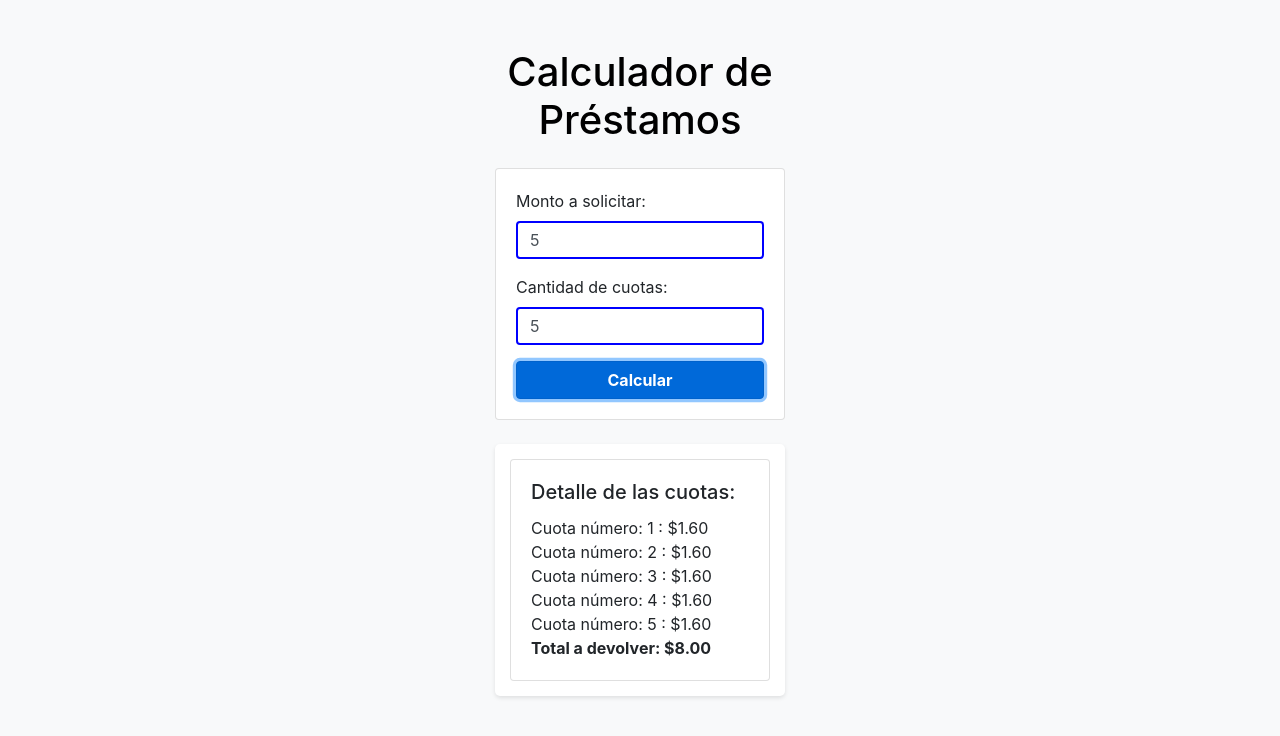
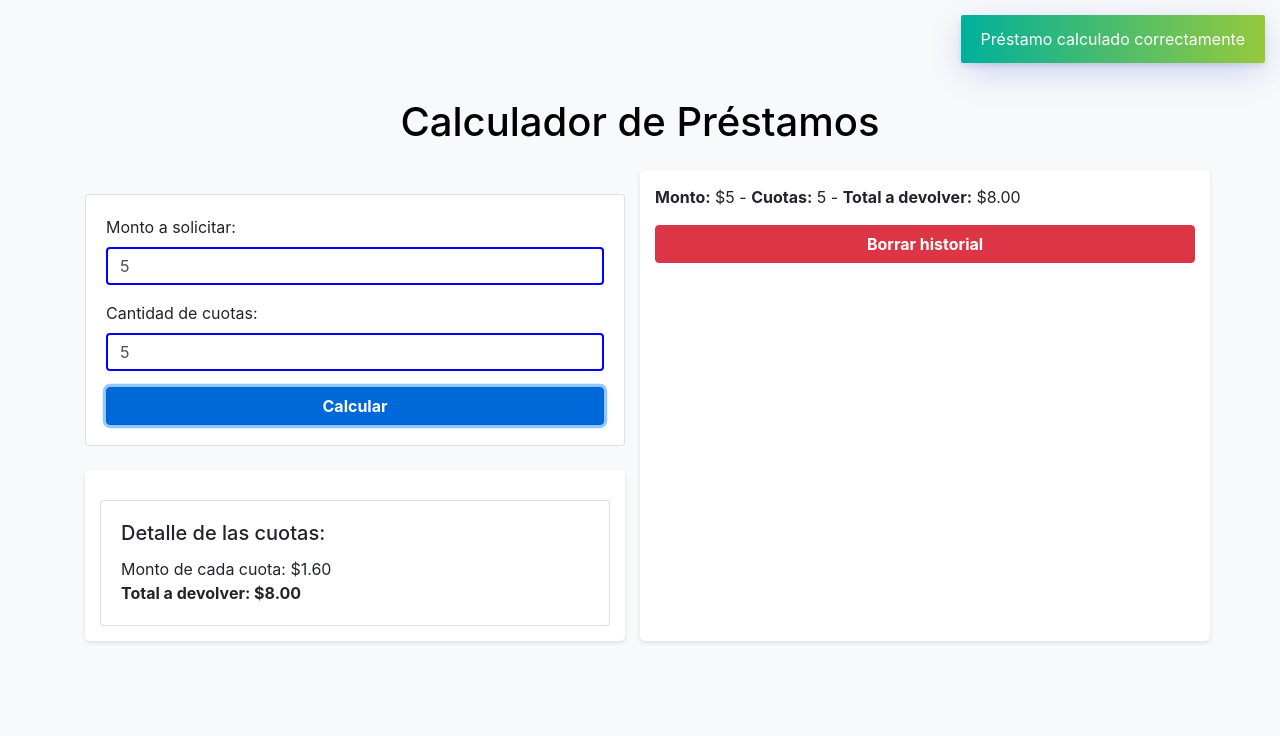
Before and after one commit to Juaanx7/ProyectoFinal-AcostaJavascript, a plain HTML site: page index.html in a window 1280 px wide. Both pictures are taken after typing "5", "5" into the empty fields and a click on the button "Calcular". Drawn offline with nearby package versions, Linux system fonts and the light colour scheme.

Commit message:
implementacion para entrega final

```diff
--- a/index.html
+++ b/index.html
@@ -6,12 +6,20 @@
     <title>Calculador de Préstamos</title>
     <link href="https://stackpath.bootstrapcdn.com/bootstrap/4.5.2/css/bootstrap.min.css" rel="stylesheet">
     <link rel="stylesheet" href="style.css">
-    <script defer src="index.js"></script>
+    <link rel="stylesheet" type="text/css" href="https://cdn.jsdelivr.net/npm/toastify-js/src/toastify.min.css">
+    <!-- Cargar Toastify con defer -->
+    <script src="https://cdn.jsdelivr.net/npm/toastify-js" defer></script>
+    <script type="module" src="./js/index.js" defer></script>
 </head>
 <body>
-    <div class="container mt-5 w-25">
-        <h1 class="text-center">Calculador de Préstamos</h1>
+    <div class="container mt-5">
+        <!-- Título centrado en la página -->
+        <h1 class="text-center mb-4">Calculador de Préstamos</h1>
 
+        <!-- Contenedor principal con flexbox para las dos secciones -->
+        <div class="row">
+            <!-- Sección de Cálculo de préstamo -->
+            <div class="col-md-6">
                 <div class="card mt-4">
                     <div class="card-body">
                         <form id="prestamo-form">
@@ -38,5 +46,11 @@
                 </div>
             </div>
 
+            <!-- Sección de Historial de cálculos (vacía inicialmente) -->
+            <div class="col-md-6" id="historial-container">
+                <!-- El historial será generado desde JavaScript -->
+            </div>
+        </div>
+    </div>
 </body>
 </html>
--- a/index.js
+++ /dev/null
@@ -1,127 +0,0 @@
-  const form = document.getElementById("prestamo-form");
-  const resultadoDiv = document.getElementById("resultado");
-  const montoInput = document.getElementById("monto");
-  const cuotasInput = document.getElementById("cuotas");
-
-  // Se cargan los datos de localStorage
-  cargarDatosDeStorage();
-
-  form.addEventListener("submit", function (event) {
-      event.preventDefault();
-      calcularPrestamo();
-  });
-
-  montoInput.addEventListener("input", validarMonto);
-  cuotasInput.addEventListener("input", validarCuotas);
-
-  function cargarDatosDeStorage() {
-      const datosGuardados = JSON.parse(localStorage.getItem("prestamo"));
-
-      if (datosGuardados) {
-          montoInput.value = datosGuardados.monto;
-          cuotasInput.value = datosGuardados.cuotas;
-          mostrarResultados(datosGuardados.arrayCuotas, datosGuardados.devolucionTotal);
-      }
-  }
-
-  function calcularPrestamo() {
-      const monto = Number(montoInput.value);
-      const cuotas = Number(cuotasInput.value);
-
-      if (cuotas > 12) {
-          resultadoDiv.innerHTML = "<p>¡Superó el máximo de cuotas permitido!</p>";
-          cambiarEstiloInput(cuotasInput, false);
-          return;
-      }
-
-      cambiarEstiloInput(cuotasInput, true); // Cambia a azul si es correcto
-
-      let tasaInteres = calculoInteres(cuotas);
-      let precioCuota = calculoCuotas(monto, tasaInteres, cuotas);
-      let devolucionTotal = devolucion(precioCuota, cuotas);
-
-      let arrayCuotas = [];
-      for (let i = 1; i <= cuotas; i++) {
-          arrayCuotas.push({
-              numeroCuota: i,
-              monto: precioCuota.toFixed(2)
-          });
-      }
-      mostrarResultados(arrayCuotas, devolucionTotal);
-
-      // Guarda datos en el localStorage
-      guardarDatosEnStorage(monto, cuotas, arrayCuotas, devolucionTotal);
-  }
-
-  function guardarDatosEnStorage(monto, cuotas, arrayCuotas, devolucionTotal) {
-      const datos = {
-          monto: monto,
-          cuotas: cuotas,
-          arrayCuotas: arrayCuotas,
-          devolucionTotal: devolucionTotal
-      };
-      localStorage.setItem("prestamo", JSON.stringify(datos));
-  }
-
-  function cambiarEstiloInput(input, esValido) {
-      input.style.borderColor = esValido ? 'blue' : 'red';
-  }
-
-  function validarMonto() {
-      const monto = Number(montoInput.value);
-      // Valida que el monto sea mayor que 0
-      if (monto > 0) {
-          cambiarEstiloInput(montoInput, true);
-      } else {
-          cambiarEstiloInput(montoInput, false);
-      }
-  }
-
-  function validarCuotas() {
-      const cuotas = Number(cuotasInput.value);
-      // Valida que las cuotas estén dentro del rango
-      if (cuotas > 0 && cuotas <= 12) {
-          cambiarEstiloInput(cuotasInput, true);
-      } else {
-          cambiarEstiloInput(cuotasInput, false);
-      }
-  }
-
-  function mostrarResultados(cuotas, total) {
-      document.getElementById("resultado-content").innerHTML = '';
-
-      // Muestra cada cuota
-      cuotas.forEach(cuota => {
-          const cuotaDiv = document.createElement('div');
-          cuotaDiv.textContent = `Cuota número: ${cuota.numeroCuota} : $${cuota.monto}`;
-          document.getElementById("resultado-content").appendChild(cuotaDiv);
-      });
-
-      // Muestra el total a devolver
-      const totalDiv = document.createElement('div');
-      totalDiv.innerHTML = `<strong>Total a devolver: $${total.toFixed(2)}</strong>`;
-      document.getElementById("resultado-content").appendChild(totalDiv);
-  }
-
-  function calculoInteres(cuotas) {
-      let tasaInteres = 0;
-      if (cuotas <= 3) {
-          tasaInteres = 0.30;  // 30% de interés
-      } else if (cuotas <= 6) {
-          tasaInteres = 0.60;  // 60% de interés
-      } else if (cuotas <= 12) {
-          tasaInteres = 0.90;  // 90% de interés
-      }
-      return tasaInteres;
-  }
-
-  function calculoCuotas(monto, tasaInteres, cuotas) {
-      let interes = monto * tasaInteres;
-      let precioCuota = (monto + interes) / cuotas;
-      return precioCuota;
-  }
-
-  function devolucion(precioCuota, cuotas) {
-      let total = precioCuota * cuotas;
-      return total;
-  }
--- /dev/null
+++ b/js/index.js
@@ -0,0 +1,214 @@
+const form = document.getElementById("prestamo-form");
+const resultadoDiv = document.getElementById("resultado");
+const montoInput = document.getElementById("monto");
+const cuotasInput = document.getElementById("cuotas");
+const historialContainer = document.getElementById("historial-container");
+
+// Se cargan los datos de localStorage
+cargarDatosDeStorage();
+
+form.addEventListener("submit", function (event) {
+  event.preventDefault();
+  calcularPrestamo();
+});
+
+montoInput.addEventListener("input", validarMonto);
+cuotasInput.addEventListener("input", validarCuotas);
+
+function cargarDatosDeStorage() {
+  const datosGuardados = JSON.parse(localStorage.getItem("prestamo"));
+
+  if (datosGuardados) {
+    montoInput.value = datosGuardados.monto;
+    cuotasInput.value = datosGuardados.cuotas;
+    mostrarResultados(
+      datosGuardados.arrayCuotas,
+      datosGuardados.devolucionTotal
+    );
+  }
+
+  mostrarHistorial(); // Mostrar historial al cargar la página
+}
+
+function calcularPrestamo() {
+  const monto = Number(montoInput.value);
+  const cuotas = Number(cuotasInput.value);
+
+  if (cuotas > 12) {
+    resultadoDiv.innerHTML = "<p>¡Superó el máximo de cuotas permitido!</p>";
+    cambiarEstiloInput(cuotasInput, false);
+
+    // Mostrar notificación de error con Toastify
+    Toastify({
+      text: "¡Superó el máximo de cuotas permitido!",
+      duration: 3000,
+      style: {
+        background: "linear-gradient(to right, #ff5f6d, #ffc3a0)"
+      }
+    }).showToast();
+
+    return;
+  }
+
+  cambiarEstiloInput(cuotasInput, true); // Cambia a azul si es correcto
+
+  let tasaInteres = calculoInteres(cuotas);
+  let precioCuota = calculoCuotas(monto, tasaInteres, cuotas);
+  let devolucionTotal = devolucion(precioCuota, cuotas);
+
+  let arrayCuotas = [];
+  for (let i = 1; i <= cuotas; i++) {
+    arrayCuotas.push({
+      numeroCuota: i,
+      monto: precioCuota.toFixed(2),
+    });
+  }
+  mostrarResultados(arrayCuotas, devolucionTotal);
+
+  // Guarda datos en el localStorage
+  guardarDatosEnStorage(monto, cuotas, arrayCuotas, devolucionTotal);
+  agregarAlHistorial(monto, cuotas, precioCuota, devolucionTotal);
+
+  // Mostrar notificación de éxito con Toastify
+  Toastify({
+    text: "Préstamo calculado correctamente",
+    duration: 3000,
+    style: {
+      background: "linear-gradient(to right, #00b09b, #96c93d)"
+    }
+  }).showToast();
+}
+
+function guardarDatosEnStorage(monto, cuotas, arrayCuotas, devolucionTotal) {
+  const datos = {
+    monto: monto,
+    cuotas: cuotas,
+    arrayCuotas: arrayCuotas,
+    devolucionTotal: devolucionTotal,
+  };
+  localStorage.setItem("prestamo", JSON.stringify(datos));
+}
+
+function cambiarEstiloInput(input, esValido) {
+  input.style.borderColor = esValido ? "blue" : "red";
+}
+
+function validarMonto() {
+  const monto = Number(montoInput.value);
+  // Valida que el monto sea mayor que 0
+  if (monto > 0) {
+    cambiarEstiloInput(montoInput, true);
+  } else {
+    cambiarEstiloInput(montoInput, false);
+  }
+}
+
+function validarCuotas() {
+  const cuotas = Number(cuotasInput.value);
+  // Valida que las cuotas estén dentro del rango
+  if (cuotas > 0 && cuotas <= 12) {
+    cambiarEstiloInput(cuotasInput, true);
+  } else {
+    cambiarEstiloInput(cuotasInput, false);
+  }
+}
+
+function mostrarResultados(cuotas, total) {
+  const resultadoContent = document.getElementById("resultado-content");
+
+  // Verificar si el elemento existe
+  if (!resultadoContent) {
+    console.error("Error: 'resultado-content' no se encuentra en el DOM.");
+    return;
+  }
+
+  // Limpiar el contenido previo
+  resultadoContent.innerHTML = "";
+
+  // Muestra el monto de cada cuota
+  const montoCuotaDiv = document.createElement("div");
+  montoCuotaDiv.textContent = `Monto de cada cuota: $${cuotas[0].monto}`;
+  resultadoContent.appendChild(montoCuotaDiv);
+
+  // Muestra el total a devolver
+  const totalDiv = document.createElement("div");
+  totalDiv.innerHTML = `<strong>Total a devolver: $${total.toFixed(
+    2
+  )}</strong>`;
+  resultadoContent.appendChild(totalDiv);
+}
+
+function agregarAlHistorial(monto, cuotas, precioCuota, devolucionTotal) {
+  const historial = JSON.parse(localStorage.getItem("historial")) || [];
+
+  // Agrega un nuevo cálculo al historial
+  historial.push({ monto, cuotas, precioCuota, devolucionTotal });
+
+  // Guarda el historial actualizado en localStorage
+  localStorage.setItem("historial", JSON.stringify(historial));
+
+  mostrarHistorial(); // Actualiza el historial en pantalla
+}
+
+function mostrarHistorial() {
+  // Limpia el historial actual
+  historialContainer.innerHTML = "";
+
+  const historial = JSON.parse(localStorage.getItem("historial")) || [];
+
+  if (historial.length > 0) {
+    const historialDiv = document.createElement("div");
+    historial.forEach((item) => {
+      const historialItem = document.createElement("div");
+      historialItem.classList.add("historial-item");
+      historialItem.innerHTML = `
+                <p><strong>Monto:</strong> $${
+                  item.monto
+                } - <strong>Cuotas:</strong> ${
+        item.cuotas
+      } - <strong>Total a devolver:</strong> $${item.devolucionTotal.toFixed(
+        2
+      )}</p>
+            `;
+      historialDiv.appendChild(historialItem);
+    });
+
+    historialContainer.appendChild(historialDiv);
+
+    // Crear botón para borrar historial
+    const borrarHistorialBtn = document.createElement("button");
+    borrarHistorialBtn.textContent = "Borrar historial";
+    borrarHistorialBtn.classList.add("btn", "btn-danger");
+    borrarHistorialBtn.addEventListener("click", borrarHistorial);
+    historialContainer.appendChild(borrarHistorialBtn);
+  } else {
+    historialContainer.innerHTML = "<p>No hay cálculos previos.</p>";
+  }
+}
+
+function borrarHistorial() {
+  localStorage.removeItem("historial");
+  mostrarHistorial(); // Vuelve a mostrar el historial vacío
+}
+
+function calculoInteres(cuotas) {
+  let tasaInteres = 0;
+  if (cuotas <= 3) {
+    tasaInteres = 0.3; // 30% de interés
+  } else if (cuotas <= 6) {
+    tasaInteres = 0.6; // 60% de interés
+  } else if (cuotas <= 12) {
+    tasaInteres = 0.9; // 90% de interés
+  }
+  return tasaInteres;
+}
+
+function calculoCuotas(monto, tasaInteres, cuotas) {
+  let interes = monto * tasaInteres;
+  let precioCuota = (monto + interes) / cuotas;
+  return precioCuota;
+}
+
+function devolucion(precioCuota, cuotas) {
+  return precioCuota * cuotas;
+}
--- a/style.css
+++ b/style.css
@@ -1,9 +1,12 @@
 body {
     background-color: #f8f9fa;
+    padding-top: 50px; /* Espacio para que no quede pegado al borde superior */
 }
 
 h1 {
     color: #000000;
+    margin-bottom: 30px; /* Separar el título del resto de la página */
+    text-align: center; /* Asegura que el título esté centrado */
 }
 
 .form-control {
@@ -21,3 +24,42 @@ h1 {
     border-radius: 5px;
     box-shadow: 0 2px 4px rgba(0, 0, 0, 0.1);
 }
+
+.card {
+    margin-top: 15px;
+}
+
+/* Estilos para el historial */
+#historial-container {
+    background-color: #ffffff;
+    padding: 15px;
+    border-radius: 5px;
+    box-shadow: 0 2px 4px rgba(0, 0, 0, 0.1);
+}
+
+/* Esto garantiza que el contenedor de las dos tarjetas use flexbox */
+.d-flex {
+    display: flex;
+    justify-content: space-between; /* Para que las tarjetas se distribuyan de manera equitativa */
+    gap: 15px; /* Espacio entre las dos tarjetas */
+    align-items: stretch; /* Esto asegura que ambas tarjetas tengan la misma altura */
+}
+
+/* Asegura que ambas tarjetas tengan la misma altura */
+.w-50 {
+    flex: 1; /* Ocupa el 50% del espacio disponible */
+    display: flex;
+    flex-direction: column; /* Permite que el contenido de las tarjetas se alinee verticalmente */
+}
+
+.card-body {
+    display: flex;
+    flex-direction: column;
+    justify-content: space-between; /* Asegura que el contenido se distribuya bien dentro de la tarjeta */
+}
+
+/* Esto garantiza que la tarjeta del historial y la del cálculo tengan la misma altura */
+#resultado,
+#historial-container {
+    flex: 1; /* Esto asegura que ambas tarjetas crezcan de manera uniforme */
+}
```
Also changed, not shown: js/prestamo.js (added, +23 -0 lines). Lines whose indentation alone changed are shown as unchanged.
